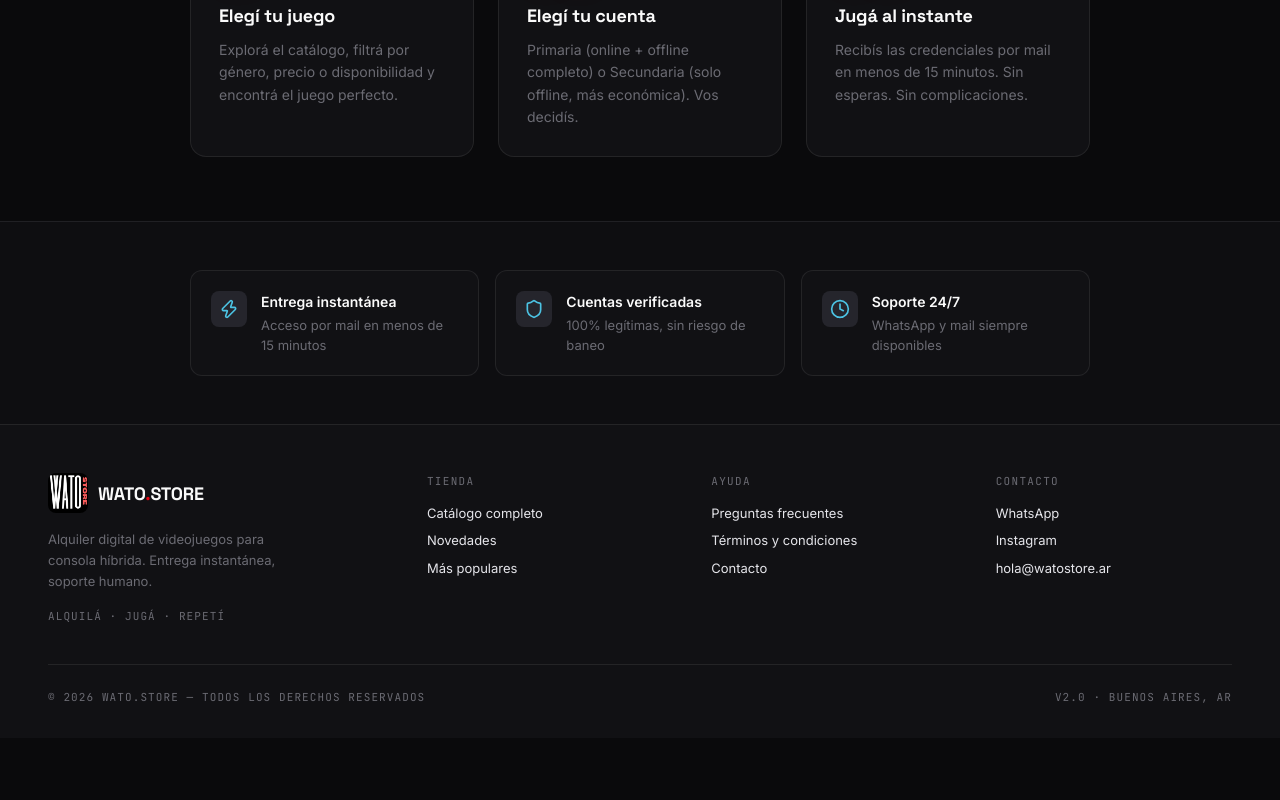
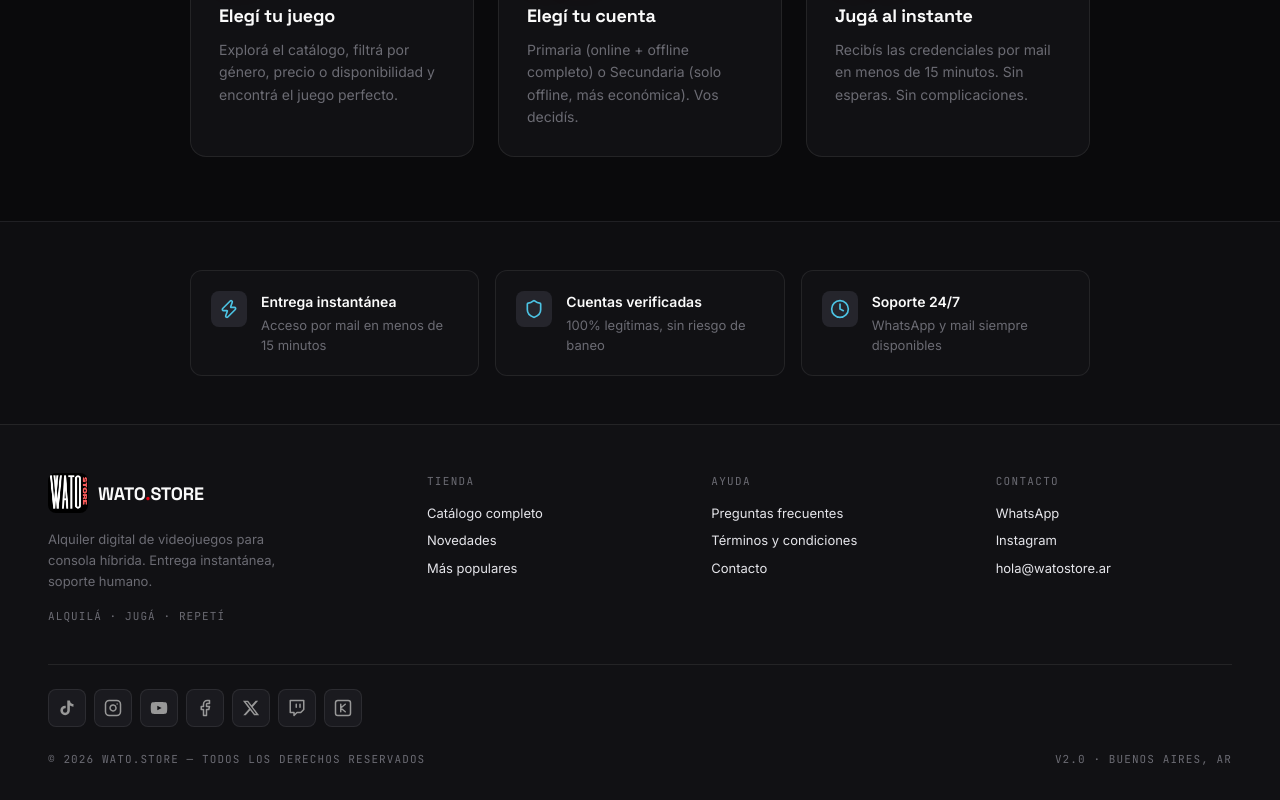
Before and after one commit to Jerow07/watostore, a React (Vite) app: page / in a window 1280 px wide. Shown: the part 2824-3624 px from the top of the page. Before the commit the page ends 3562 px from the top, so only its background shows below. Built offline with nearby package versions, Linux system fonts and the light colour scheme; no server answers.

Commit message:
feat: add social icons row to footer (TikTok, Instagram, YouTube, Facebook, X, Twitch, Kick)

```diff
--- a/src/components/layout/Footer.tsx
+++ b/src/components/layout/Footer.tsx
@@ -75,6 +75,19 @@ export default function Footer() {
         </div>
       </div>
 
+      {/* Social icons */}
+      <div style={{ maxWidth: 1200, margin: '0 auto 24px', paddingTop: 24, borderTop: '1px solid var(--border)', display: 'flex', justifyContent: isMobile ? 'center' : 'flex-start', gap: 8, flexWrap: 'wrap' }}>
+        {SOCIAL_LINKS.map((s) => (
+          <a key={s.label} href={s.href} target="_blank" rel="noreferrer" title={s.label}
+            style={{ width: 38, height: 38, borderRadius: 8, background: 'var(--bg-2)', border: '1px solid var(--border)', display: 'grid', placeItems: 'center', color: 'var(--fg-2)', textDecoration: 'none', transition: 'color 0.15s, border-color 0.15s, background 0.15s' }}
+            onMouseEnter={(e) => { const el = e.currentTarget as HTMLAnchorElement; el.style.color = '#fafafa'; el.style.borderColor = 'rgba(255,255,255,0.2)'; el.style.background = 'var(--bg-3)' }}
+            onMouseLeave={(e) => { const el = e.currentTarget as HTMLAnchorElement; el.style.color = 'var(--fg-2)'; el.style.borderColor = 'var(--border)'; el.style.background = 'var(--bg-2)' }}
+          >
+            <svg width="18" height="18" viewBox="0 0 24 24" fill="currentColor" stroke="none">{s.path}</svg>
+          </a>
+        ))}
+      </div>
+
       <div
         style={{
           display: 'flex',
@@ -87,8 +100,6 @@ export default function Footer() {
           color: 'var(--fg-3)',
           textTransform: 'uppercase',
           letterSpacing: '0.1em',
-          paddingTop: 24,
-          borderTop: '1px solid var(--border)',
           maxWidth: 1200,
           margin: '0 auto',
         }}
@@ -99,6 +110,44 @@ export default function Footer() {
     </footer>
   )
 }
+
+const SOCIAL_LINKS = [
+  {
+    label: 'TikTok',
+    href: 'https://tiktok.com/@watostore',
+    path: <path d="M19.59 6.69a4.83 4.83 0 0 1-3.77-4.25V2h-3.45v13.67a2.89 2.89 0 0 1-2.88 2.5 2.89 2.89 0 0 1-2.89-2.89 2.89 2.89 0 0 1 2.89-2.89c.28 0 .54.04.79.1V9.01a6.27 6.27 0 0 0-.79-.05 6.34 6.34 0 0 0-6.34 6.34 6.34 6.34 0 0 0 6.34 6.34 6.34 6.34 0 0 0 6.33-6.34V8.69a8.18 8.18 0 0 0 4.79 1.52V6.69a4.85 4.85 0 0 1-1.02 0z" />,
+  },
+  {
+    label: 'Instagram',
+    href: 'https://instagram.com/watostore',
+    path: <><rect x="2" y="2" width="20" height="20" rx="5" ry="5" fill="none" stroke="currentColor" strokeWidth="2"/><path d="M16 11.37A4 4 0 1 1 12.63 8 4 4 0 0 1 16 11.37z" fill="none" stroke="currentColor" strokeWidth="2"/><line x1="17.5" y1="6.5" x2="17.51" y2="6.5" stroke="currentColor" strokeWidth="2" strokeLinecap="round"/></>,
+  },
+  {
+    label: 'YouTube',
+    href: 'https://youtube.com/@watostore',
+    path: <><path d="M22.54 6.42a2.78 2.78 0 0 0-1.95-1.96C18.88 4 12 4 12 4s-6.88 0-8.59.46A2.78 2.78 0 0 0 1.46 6.42 29 29 0 0 0 1 12a29 29 0 0 0 .46 5.58 2.78 2.78 0 0 0 1.95 1.965C5.12 20 12 20 12 20s6.88 0 8.59-.455a2.78 2.78 0 0 0 1.95-1.965A29 29 0 0 0 23 12a29 29 0 0 0-.46-5.58z"/><polygon points="9.75 15.02 15.5 12 9.75 8.98 9.75 15.02" fill="var(--bg-1)"/></>,
+  },
+  {
+    label: 'Facebook',
+    href: 'https://facebook.com/watostore',
+    path: <path d="M18 2h-3a5 5 0 0 0-5 5v3H7v4h3v8h4v-8h3l1-4h-4V7a1 1 0 0 1 1-1h3z" fill="none" stroke="currentColor" strokeWidth="2" strokeLinecap="round" strokeLinejoin="round"/>,
+  },
+  {
+    label: 'X (Twitter)',
+    href: 'https://x.com/watostore',
+    path: <path d="M18.244 2.25h3.308l-7.227 8.26 8.502 11.24H16.17l-5.214-6.817L4.99 21.75H1.68l7.73-8.835L1.254 2.25H8.08l4.713 6.231zm-1.161 17.52h1.833L7.084 4.126H5.117z"/>,
+  },
+  {
+    label: 'Twitch',
+    href: 'https://twitch.tv/watostore',
+    path: <><path d="M21 2H3v16h5v4l4-4h5l4-4V2zM11 11V7m5 4V7" fill="none" stroke="currentColor" strokeWidth="2" strokeLinecap="round" strokeLinejoin="round"/></>,
+  },
+  {
+    label: 'Kick',
+    href: 'https://kick.com/watostore',
+    path: <><rect x="2" y="2" width="20" height="20" rx="3" fill="none" stroke="currentColor" strokeWidth="2"/><path d="M9 7v10M9 12l6-5M9 12l6 5" fill="none" stroke="currentColor" strokeWidth="2" strokeLinecap="round" strokeLinejoin="round"/></>,
+  },
+]
 
 function FooterCol({ title, links }: { title: string; links: { to: string; label: string }[] }) {
   return (
```
